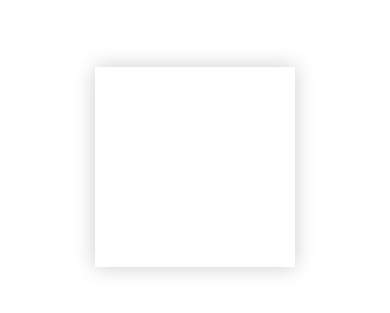
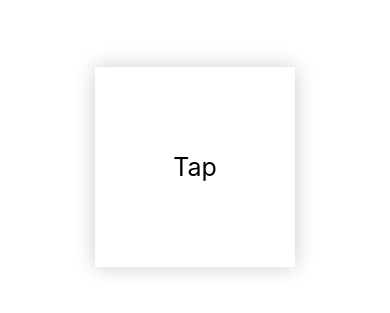
Before and after one commit to Real-Musafir/reanimated2-RipleEffect, a React Native app: screen / in a window 390 px wide. Shown: the part 255-568 px from the top of the page. Built offline with nearby package versions, Linux system fonts and the light colour scheme.

Commit message:
make ripple compenent

```diff
--- a/App.js
+++ b/App.js
@@ -1,10 +1,13 @@
 import { StatusBar } from "expo-status-bar";
 import { StyleSheet, Text, View } from "react-native";
+import Ripple from "./component/Ripple";
 
 export default function App() {
   return (
     <View style={styles.container}>
-      <View style={styles.ripple}></View>
+      <Ripple style={styles.ripple}>
+        <Text style={{ fontSize: 25 }}>Tap</Text>
+      </Ripple>
     </View>
   );
 }
@@ -23,6 +26,8 @@ const styles = StyleSheet.create({
     shadowOpacity: 0.2,
     shadowOffset: { width: 0, height: 0 },
     shadowRadius: 20,
+    justifyContent: "center",
+    alignItems: "center",
 
     elevation: 2, //this is for android
   },
--- /dev/null
+++ b/component/Ripple.js
@@ -0,0 +1,8 @@
+import React from "react";
+import { View } from "react-native";
+
+function Ripple({ style, onTap, children }) {
+  return <View style={style}>{children}</View>;
+}
+
+export default Ripple;
```
